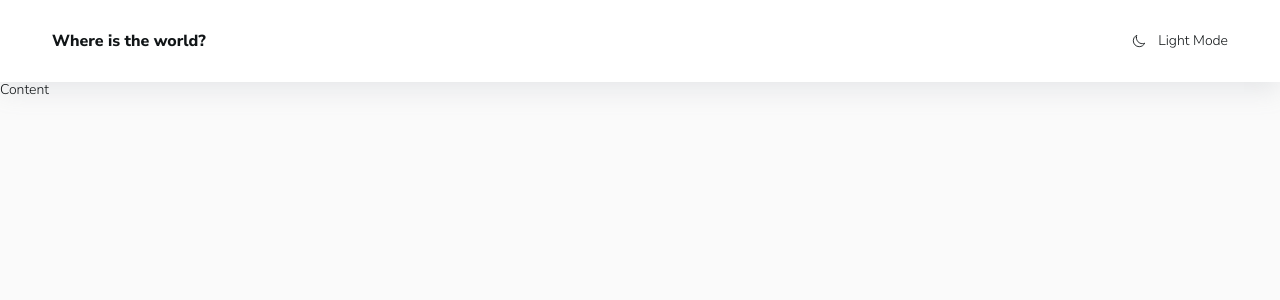
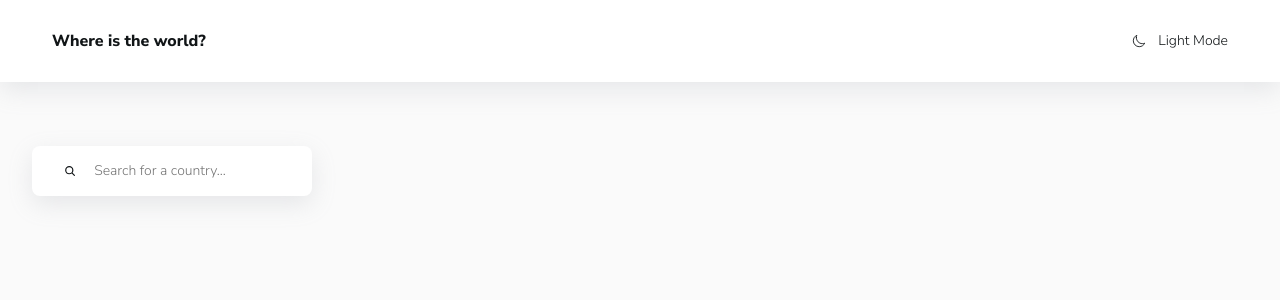
Before and after one commit to Talman95/react-countries, a React (Create React App) app: page / in a window 1280 px wide. Shown: the top 300 px of the page. Built offline with nearby package versions, Linux system fonts and the light colour scheme.

Commit message:
added search input

```diff
--- a/package.json
+++ b/package.json
@@ -15,6 +15,7 @@
     "react-dom": "^18.2.0",
     "react-icons": "^4.8.0",
     "react-scripts": "5.0.1",
+    "react-select": "^5.7.0",
     "sass": "^1.58.3",
     "typescript": "^4.4.2",
     "web-vitals": "^2.1.0"
--- a/src/App.tsx
+++ b/src/App.tsx
@@ -1,12 +1,13 @@
 import { FC } from 'react';
 
+import { Home } from './pages/Home/Home';
 import { Header } from './shared/Header/Header';
 
 export const App: FC = () => {
   return (
     <>
       <Header />
-      <div>Content</div>
+      <Home />
     </>
   );
 };
--- /dev/null
+++ b/src/pages/Home/Home.module.scss
@@ -0,0 +1,10 @@
+@import '../../styles/mixins.scss';
+
+.main {
+  width: 100%;
+  padding: 4rem 2rem;
+
+  .container {
+    @include container;
+  }
+}
--- /dev/null
+++ b/src/pages/Home/Home.tsx
@@ -0,0 +1,12 @@
+import { FC } from 'react';
+
+import { Controls } from './components/Controls/Controls';
+import s from './Home.module.scss';
+
+export const Home: FC = () => {
+  return (
+    <main className={s.main}>
+      <Controls />
+    </main>
+  );
+};
--- /dev/null
+++ b/src/pages/Home/components/Controls/Controls.tsx
@@ -0,0 +1,13 @@
+import { FC, useState } from 'react';
+
+import { Search } from './Search/Search';
+
+export const Controls: FC = () => {
+  const [search, setSearch] = useState('');
+
+  return (
+    <div>
+      <Search search={search} setSearch={setSearch} />
+    </div>
+  );
+};
--- /dev/null
+++ b/src/pages/Home/components/Controls/Search/Search.module.scss
@@ -0,0 +1,24 @@
+.wrapper {
+  width: 100%;
+  background-color: var(--color-ui-base);
+  display: flex;
+  padding: 1rem 2rem;
+  align-items: center;
+  border-radius: var(--radius);
+  margin-bottom: 1.5rem;
+  box-shadow: var(--shadow);
+
+  @media (min-width: 767px) {
+    margin-bottom: 0;
+    width: 280px;
+  }
+
+  input {
+    width: 100%;
+    margin-left: 1rem;
+    border: none;
+    outline: none;
+    background-color: var(--color-ui-base);
+    color: var(--color-text);
+  }
+}
--- /dev/null
+++ b/src/pages/Home/components/Controls/Search/Search.tsx
@@ -0,0 +1,28 @@
+import { ChangeEvent, FC } from 'react';
+
+import { IoSearch } from 'react-icons/io5';
+
+import s from './Search.module.scss';
+
+type PropsType = {
+  search: string;
+  setSearch: (search: string) => void;
+};
+
+export const Search: FC<PropsType> = ({ search, setSearch }) => {
+  const onSearchInputChange = (e: ChangeEvent<HTMLInputElement>): void => {
+    setSearch(e.currentTarget.value);
+  };
+
+  return (
+    <div className={s.wrapper}>
+      <IoSearch size="1em" />
+      <input
+        type="search"
+        placeholder="Search for a country..."
+        value={search}
+        onChange={onSearchInputChange}
+      />
+    </div>
+  );
+};
--- a/src/styles/index.scss
+++ b/src/styles/index.scss
@@ -14,6 +14,8 @@
   --fw-light: 300;
   --fw-normal: 600;
   --fw-bold: 800;
+
+  --radius: 0.5rem;
 }
 
 body[data-theme='light'] {
```
Also changed, not shown: 1 other file (tests, documents, lock files or other folders).
